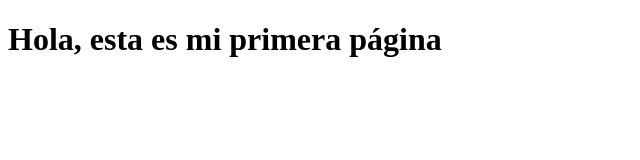
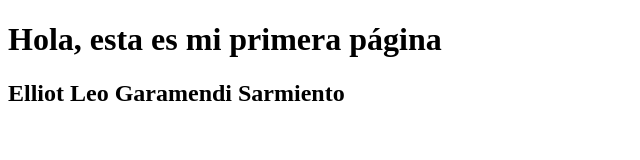
Before and after one commit to elliotgaramendi/learning-git, a plain HTML site: page index.html in a window 1280 px wide. Shown: the whole page, without its empty margins (0-640 px from the left). Drawn offline with Linux system fonts and the light colour scheme.

Commit message:
Se agregó nombre del autor

```diff
--- a/index.html
+++ b/index.html
@@ -7,5 +7,6 @@
 </head>
 <body>
     <h1>Hola, esta es mi primera página</h1>
+    <h2>Elliot Leo Garamendi Sarmiento</h2>
 </body>
 </html>
```
